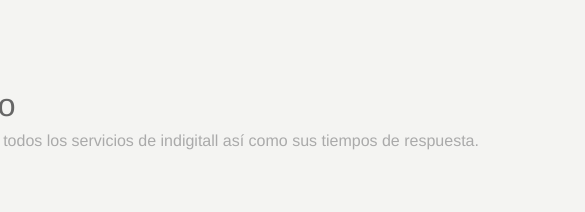
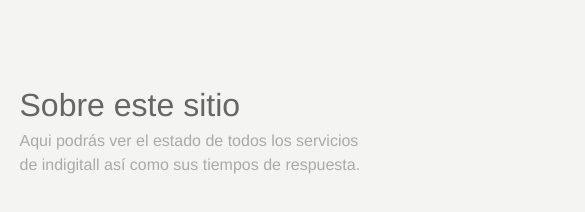
Before and after one commit to kidandcat/status-widgets, a website: page public/index.html in a window 390 px wide. Shown: the part 158-370 px from the top of the page, 585 px wide, since content can reach past the window. Drawn offline with nearby package versions, Linux system fonts and the light colour scheme; no server answers.

Commit message:
full responsiveness achieved

```diff
--- a/public/index.html
+++ b/public/index.html
@@ -4,6 +4,7 @@
 <head>
   <meta charset="utf-8">
   <title></title>
+  <meta name="viewport" content="width=device-width, initial-scale = 1.0, maximum-scale=1.0, user-scalable=no" />
   <script src="/socket.io/socket.io.js"></script>
   <script src="/js/widget-helpers.js" charset="utf-8"></script>
   <link rel="stylesheet" href="/css/reset.css">
--- a/public/widgets/description.js
+++ b/public/widgets/description.js
@@ -1,8 +1,8 @@
 (function() {
   var container = document.createElement('div');
   container.style.marginLeft = '50%';
-  container.style.width = '50%';
-  container.style.minWidth = '800px';
+  container.style.width = '90%';
+  container.style.maxWidth = '800px';
   container.style.transform = 'translate(-50%)';
   container.style.display = 'inline-block';
   container.style.marginBottom = '100px';
```
